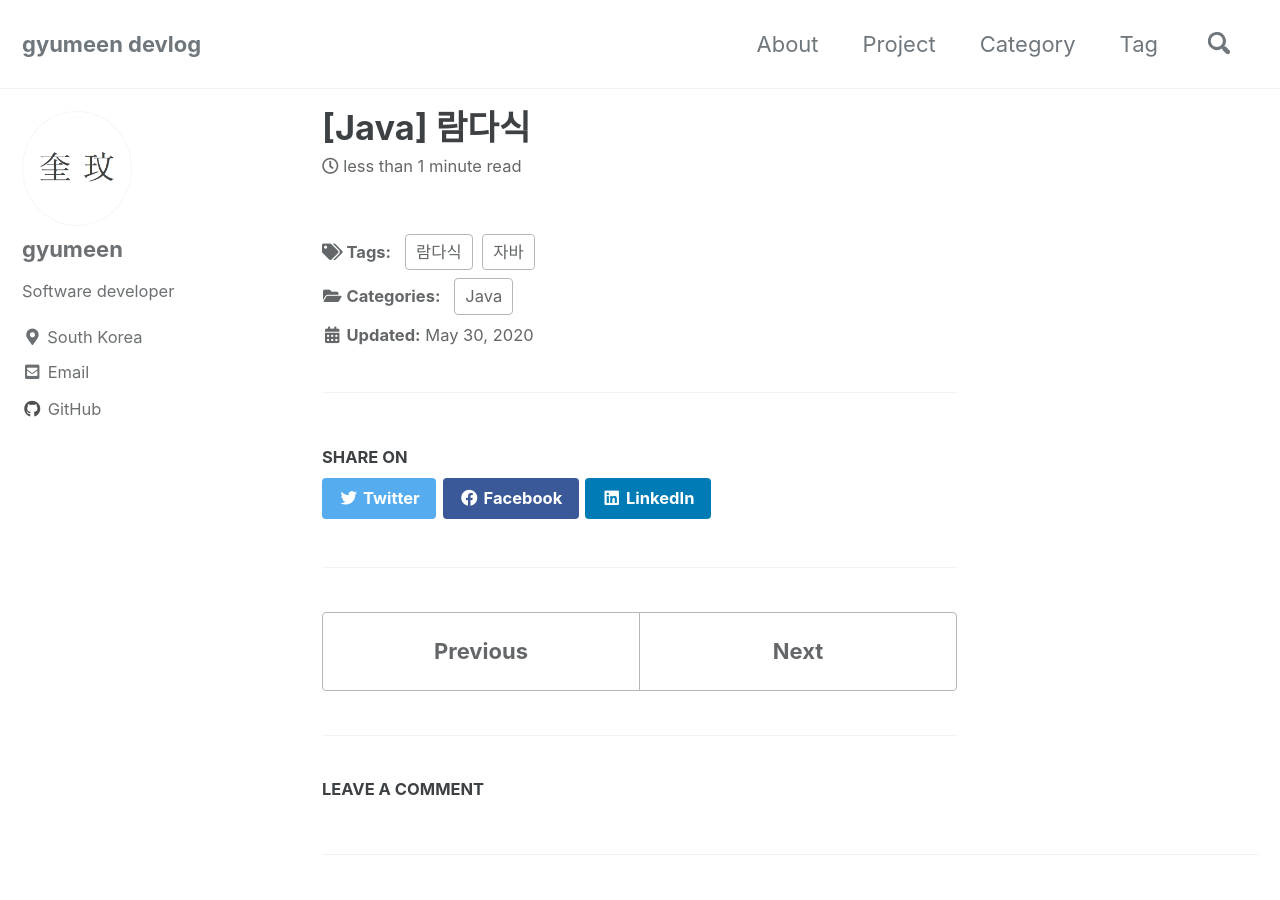
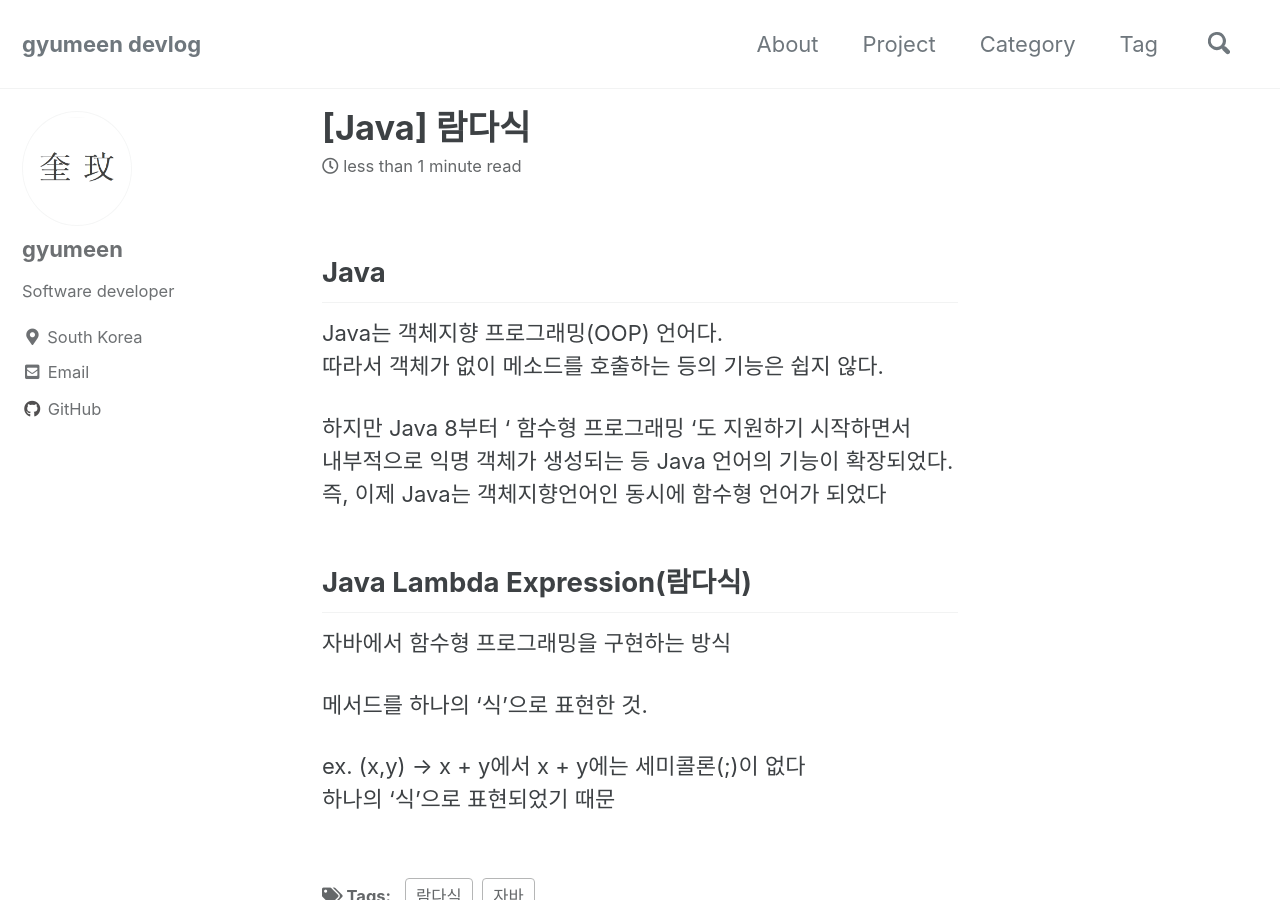
Before and after one commit to gyumeen/gyumeen.github.io, a Jekyll site: the page built from _posts/2021/Java/2021-01-14-Lambda.md, in a window 1280 px wide and 900 px high. Built offline with Jekyll 4.4.1, drawn with Linux system fonts in a browser that asks for light colours; cached includes are drawn as plain includes; comment, search, counter and statistics services are not loaded.

Commit message:
Update 2021-01-14-Lambda.md

```diff
--- a/_posts/2021/Java/2021-01-14-Lambda.md
+++ b/_posts/2021/Java/2021-01-14-Lambda.md
@@ -9,3 +9,21 @@ tags:
   - 자바
 last_modified_at: 2020. 5. 30. 10:08
 ---
+
+## Java
+
+Java는 객체지향 프로그래밍(OOP) 언어다.
+따라서 객체가 없이 메소드를 호출하는 등의 기능은 쉽지 않다.
+
+하지만 Java 8부터 ' 함수형 프로그래밍 '도 지원하기 시작하면서
+내부적으로 익명 객체가 생성되는 등 Java 언어의 기능이 확장되었다.
+즉, 이제 Java는 객체지향언어인 동시에 함수형 언어가 되었다
+
+## Java Lambda Expression(람다식)
+
+자바에서 함수형 프로그래밍을 구현하는 방식
+
+메서드를 하나의 '식'으로 표현한 것.
+
+ex. (x,y) -> x + y에서 x + y에는 세미콜론(;)이 없다
+                    하나의 '식'으로 표현되었기 때문
```
